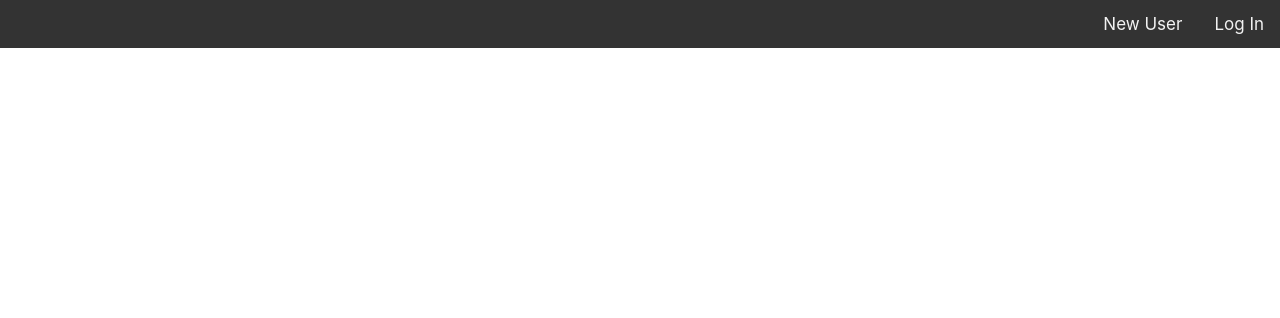
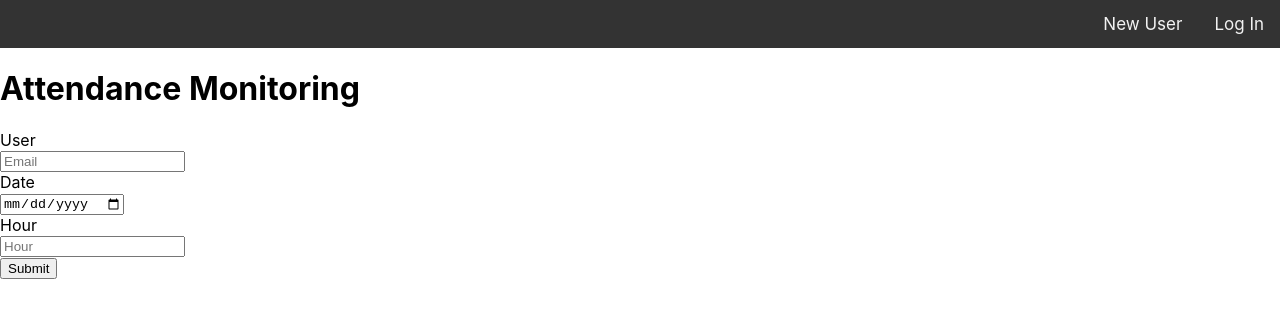
Before and after one commit to nameless0724/EZPS, a React (Create React App) app in the folder front_end/: page /attendance in a window 1280 px wide. Before the commit this address had no page. Shown: the top 318 px of the page. Built offline with nearby package versions, Linux system fonts and the light colour scheme.

Commit message:
attendance page update

```diff
--- a/front_end/src/App.js
+++ b/front_end/src/App.js
@@ -4,6 +4,7 @@ import LoginPage from './components/login/loginPage';
 import SignupPage from './components/signup/signupPage';
 import PayslipPage from './components/payslip/payslipPage';
 import ProfilePage from './components/profile/profilePage';
+import AttendancePage from './components/attendance/attendancePage';
 
 function App() {
   return (
@@ -14,6 +15,7 @@ function App() {
         <Route path="/signup" element={<SignupPage />} />
         <Route path="/payslip" element={<PayslipPage />} />
         <Route path="/newprofile" element={<ProfilePage />} />
+        <Route path="/attendance" element={<AttendancePage />} />
       </Routes>
     </BrowserRouter>
   )
--- /dev/null
+++ b/front_end/src/components/attendance/attendanceForm.js
@@ -0,0 +1,17 @@
+function Attendance(props) {
+    return (
+        <div>
+            <form onSubmit={props.handleSubmit}>
+                <label htmlFor="user">User</label><br/>
+                <input type="user" value={props.user} placeholder="Email" onChange={props.handleUser} /><br/>
+                <label htmlFor="date">Date</label><br/>
+                <input type="date" value={props.date} placeholder="Date" onChange={props.handleDate} /><br/>
+                <label htmlFor="hour">Hour</label><br/>
+                <input type="hour" value={props.hour} placeholder="Hour" onChange={props.handleHour} /><br/>
+                <button>Submit</button>
+            </form>
+        </div>
+    )
+}
+
+export default Attendance
--- /dev/null
+++ b/front_end/src/components/attendance/attendancePage.js
@@ -0,0 +1,56 @@
+import React, { useState } from 'react';
+import axios from 'axios';
+import Attendance from './attendanceForm';
+
+function AttendancePage() {
+    const [user, setUser] = useState("");
+    const [date, setDate] = useState("")
+    const [hour, setHour] = useState("");
+
+    const handleUser = (event) => {
+        setUser(event.target.value);
+    };
+    const handleDate = (event) => {
+        setDate(event.target.value);
+    };
+    const handleHour = (event) => {
+        setHour(event.target.value);
+    };
+    const handleSubmit = (event) => {
+        event.preventDefault();
+        const config = {
+            headers: {
+                'Content-Type': 'application/json'
+            }
+        };
+
+    axios.post("http://localhost:8000/attendance", {
+        user: user,
+        date: date,
+        hour: hour
+    }, config)
+    .then((response) => {
+        console.log(response)
+    })
+    .catch((error) => {
+        console.log(error)
+    })
+    };
+
+    return (
+        <div>
+            <h1>Attendance Monitoring</h1>
+            <Attendance
+                handleUser={handleUser}
+                handleDate={handleDate}
+                handleHour={handleHour}
+                handleSubmit={handleSubmit}
+                user={user}
+                date={date}
+                hour={hour}
+            />
+        </div>
+    )
+}
+
+export default AttendancePage
--- a/front_end/src/components/login/loginPage.js
+++ b/front_end/src/components/login/loginPage.js
@@ -1,9 +1,7 @@
 import React, { useState } from 'react';
 import axios from 'axios';
 import { useNavigate } from 'react-router-dom';
-import LogIn from './loginForm';
-import PayslipPage from '../payslip/payslipPage';
-
+import LogIn from './loginForm'
 
 function LoginPage() {
     let navigate = useNavigate();
@@ -51,8 +49,6 @@ function LoginPage() {
                 password={password}
             />
         </div>
-
-
     )
 }
 
--- a/front_end/src/components/payslip/payslipPage.js
+++ b/front_end/src/components/payslip/payslipPage.js
@@ -31,9 +31,9 @@ function PayslipPage() {
     };
     const handleNetpay = (event) => {
         setNetpay(event.target.value);
-    }
+    };
     const handleSubmit = (event) => {
-        event.prentDefault();
+        event.preventDefault();
         const config = {
             headers: {
                 'Content-Type': 'application/json'
```
Also changed, not shown: front_end/src/components/login/loginForm.js (line endings or trailing spaces), 1 other file (tests, documents, lock files or other folders).
